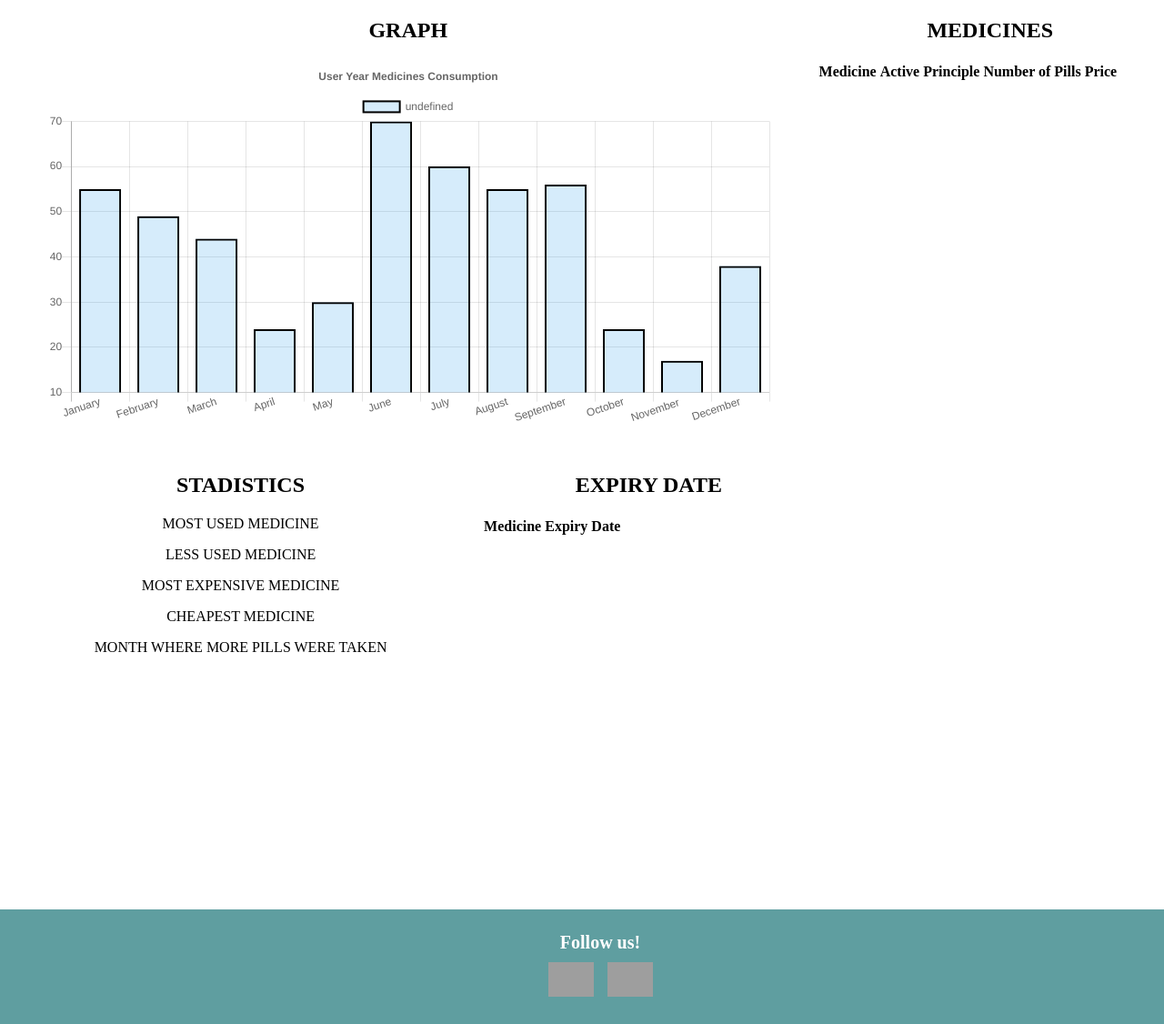
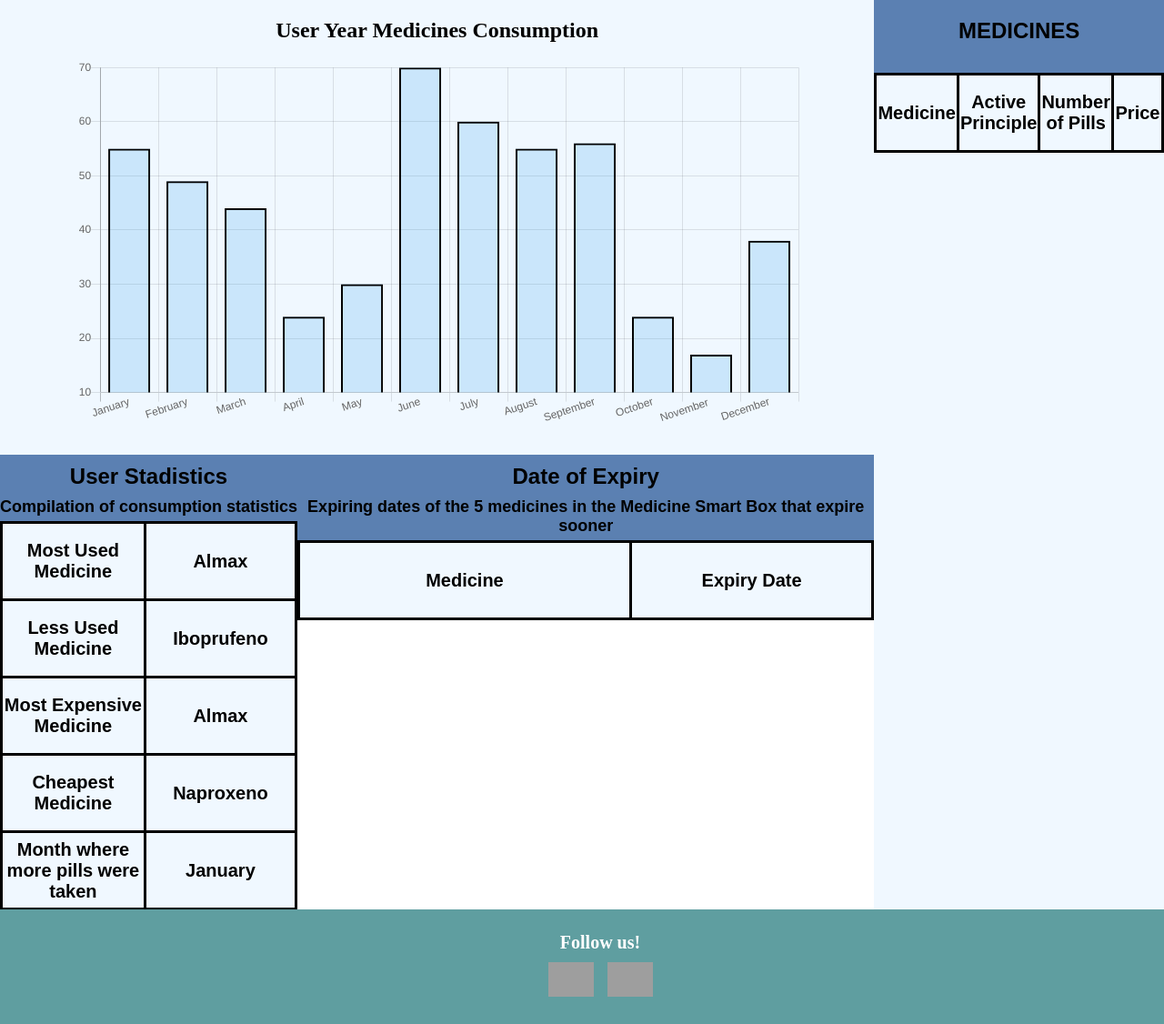
Before and after one commit to Roger-Montane/MedicineSmartBox, a Django app: page /user_patient in a window 1280 px wide. Shown: the part 77-1203 px from the top of the page at 91% size. Run offline with Django 3.2, Linux system fonts and the light colour scheme; lists and menus that the app fills with data are empty; grey boxes are pictures that could not be loaded.

Commit message:
User view done

```diff
--- a/src/cloud_app/static/home_page.css
+++ b/src/cloud_app/static/home_page.css
@@ -18,6 +18,7 @@ body {
     row-gap: 5px;
     text-align: center;
     vertical-align: middle;
+
 }
 
 /*----------------------------------------Medicine Smart Box Title and Paragraph--------------------------------------*/
--- a/src/cloud_app/static/user_patient.css
+++ b/src/cloud_app/static/user_patient.css
@@ -1,6 +1,7 @@
 body {
     margin: 0;
 }
+
 #layout {
     display: grid;
     grid-template-areas:
@@ -15,26 +16,95 @@ body {
     row-gap: 5px;
     text-align: center;
     vertical-align: middle;
+    border-width: 5px;
+    border-color: #1b1b1b;
 }
 
 
-#graph_consumption{
+#graph_consumption {
     height: 500px;
-    border-color: #1b1b1b;
-    border-width: 2px;
     justify-content: center;
 }
 
-#list_medicines{
+#list_medicines {
     height: 1000px;
     justify-content: center;
 }
 
-#stadstics_user{
+#list_medicines h1 {
+    height: 60px;
+    margin: 0;
+    padding-top: 20px;
+    font-family: sans-serif;
+    background: #5b80b2;
+}
+
+/*-----------------------------------------STADISTICS OF THE MEDICINES------------------------------------------------*/
+#stadstics_user {
     height: 500px;
     justify-content: center;
+
 }
 
-#medicines_expiry_dates{
+#stadstics_user h1 {
+    height: 37px;
+    margin: 0;
+    padding-top: 10px;
+    font-family: sans-serif;
+    background: #5b80b2;
+}
+
+#stadstics_user p {
+    margin: 0;
+    font-size: 18px;
+    font-family: sans-serif;
+    font-weight: bold;
+    padding-bottom: 5px;
+    background: #5b80b2;
+}
+
+/*-----------------------------------------STADISTICS OF THE MEDICINES------------------------------------------------*/
+#medicines_expiry_dates h1 {
+    height: 37px;
+    margin: 0;
+    padding-top: 10px;
+    font-family: sans-serif;
+    background: #5b80b2;
+}
+
+#medicines_expiry_dates p {
+    margin: 0;
+    font-size: 18px;
+    font-family: sans-serif;
+    font-weight: bold;
+    padding-bottom: 5px;
+    background: #5b80b1;
+
+}
+
+
+#medicines_expiry_dates {
     height: 500px;
 }
+
+
+table, td, th {
+    border: 3px solid black;
+    text-align: center;
+    width: 50px;
+    height: 80px;
+    font-size: 20px;
+    font-family: sans-serif;
+    font-weight: bold;
+    border-radius: 8px;
+    background: aliceblue;
+}
+
+#stadstics_user tr {
+    border: 3px solid black;
+}
+
+table {
+    border-collapse: collapse;
+    width: 100%;
+}
--- a/src/cloud_app/templates/user_patient.html
+++ b/src/cloud_app/templates/user_patient.html
@@ -17,8 +17,8 @@
     <header style="grid-area: top_container">
         {% include 'top_page_user.html' %}
     </header>
-    <section id="graph_consumption" style="grid-area: graph_consumption">
-        <h1>GRAPH</h1>
+    <section id="graph_consumption" style="grid-area: graph_consumption;background: aliceblue;">
+        <h1>User Year Medicines Consumption</h1>
         <canvas id="myChart" style="width:100%;max-width:800px; max-height: 500px;display: inline-grid"></canvas>
         <script>
             var xValues = ["January", "February", "March", "April", "May", "June", "July", "August", "September", "October", "November ", "December"];
@@ -37,16 +37,13 @@
                     }]
                 },
                 options: {
-                    legend: {display: true},
-                    title: {
-                        display: true,
-                        text: "User Year Medicines Consumption"
-                    }
+                    legend: {display: false},
+                    title: {display: false}
                 }
             });
         </script>
     </section>
-    <section id="list_medicines" style="grid-area: list_medicines">
+    <section id="list_medicines" style="grid-area: list_medicines;background: aliceblue;">
         <h1>MEDICINES</h1>
         <table>
             <tr>
@@ -66,16 +63,40 @@
         </table>
     </section>
     <section id="stadstics_user" style="grid-area: stadstics_user">
-        <h1>STADISTICS</h1>
-            <p>MOST USED MEDICINE</p>
-            <p>LESS USED MEDICINE</p>
-            <p>MOST EXPENSIVE MEDICINE</p>
-            <p>CHEAPEST MEDICINE</p>
-            <p>MONTH WHERE MORE PILLS WERE TAKEN</p>
+        <table>
+            <tr>
+                <h1>User Stadistics</h1>
+                <p>Compilation of consumption statistics</p>
+            </tr>
+            <tr>
+                <td>Most Used Medicine</td>
+                <td>Almax</td>
+            </tr>
+            <tr>
+                <td>Less Used Medicine</td>
+                <td>Iboprufeno</td>
+            </tr>
+            <tr>
+                <td>Most Expensive Medicine</td>
+                <td>Almax</td>
+            </tr>
+            <tr>
+                <td>Cheapest Medicine</td>
+                <td>Naproxeno</td>
+            </tr>
+            <tr>
+                <td>Month where more pills were taken</td>
+                <td>January</td>
+            </tr>
+        </table>
+
     </section>
     <section id="medicines_expiry_dates" style="grid-area: medicines_expiry_dates">
-        <h1>EXPIRY DATE</h1>
         <table>
+            <tr>
+                <h1>Date of Expiry</h1>
+                <p>Expiring dates of the 5 medicines in the Medicine Smart Box that expire sooner</p>
+            </tr>
             <tr>
                 <th>Medicine</th>
                 <th>Expiry Date</th>
```
